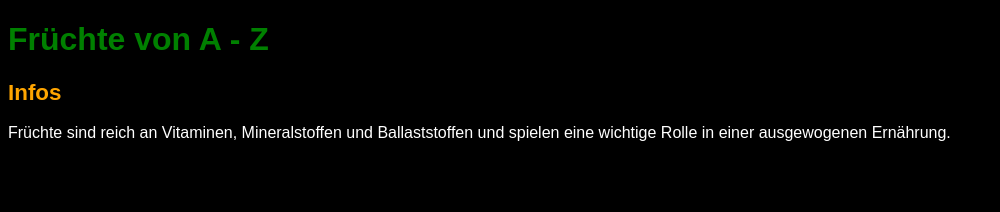
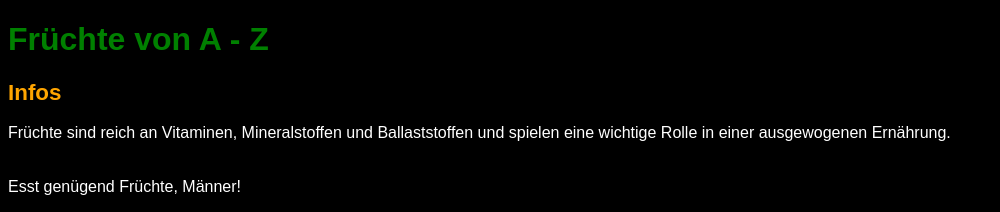
Before and after one commit to codebySaschaHeinze/raspberry-pi-backend-test, a Django app: page /fruits/info/ in a window 1280 px wide. Shown: the part 860-1072 px from the top of the page, without its empty margins (0-1000 px from the left). Before the commit the page ends 1001 px from the top, so only its background shows below. Run offline with Django 5.2, Linux system fonts and the light colour scheme.

Commit message:
feat(info.html): added some info - text.

```diff
--- a/fruits_app/templates/fruits_app/info.html
+++ b/fruits_app/templates/fruits_app/info.html
@@ -1,10 +1,15 @@
 {% extends "fruits_app/base.html" %}
 
 {% block infos %}
+
+<section>
     <h2>Infos</h2>
     <p>
         Früchte sind reich an Vitaminen, Mineralstoffen und Ballaststoffen
          und spielen eine wichtige Rolle in einer ausgewogenen Ernährung.
-    </p>
+         <br><br><br>
+         Esst genügend Früchte, Männer!
+    </p></section>
+
 
 {% endblock %}
```
